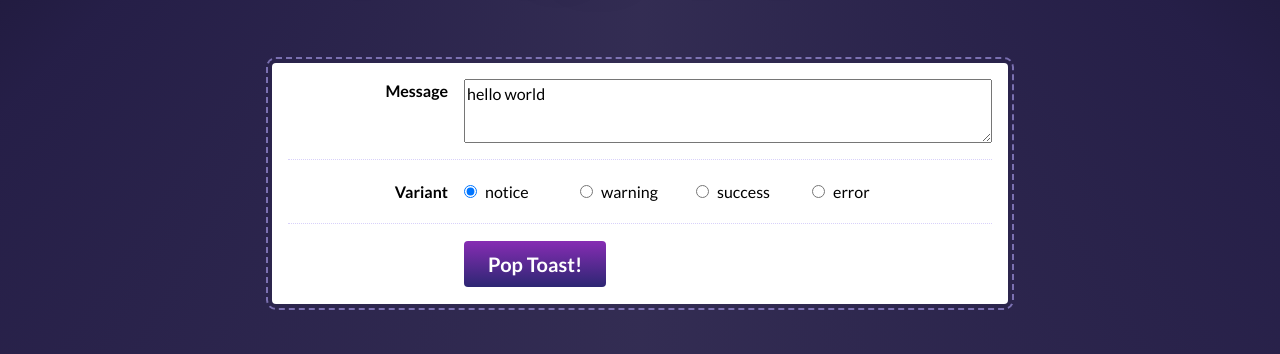
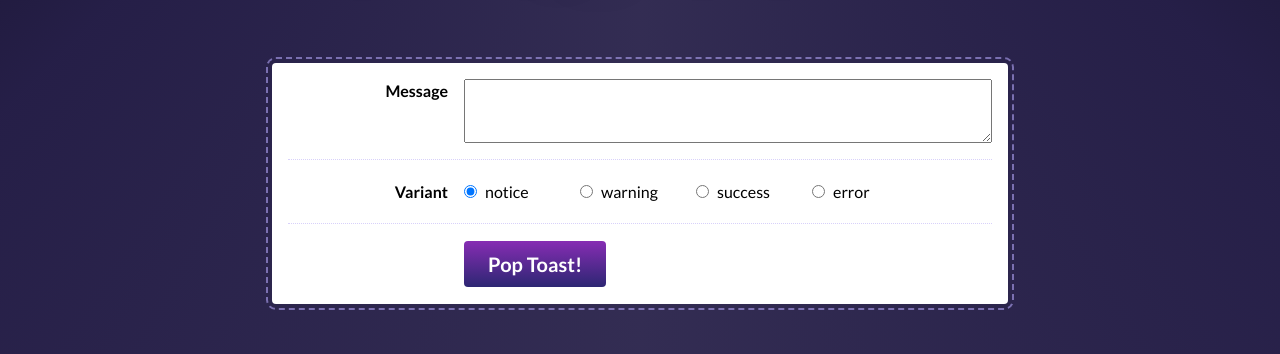
Before and after one commit to musengya/toast-component, a React (Create React App) app: page / in a window 1280 px wide. Shown: the part 365-719 px from the top of the page. Built offline with nearby package versions, Linux system fonts and the light colour scheme.

Commit message:
toast shelf

```diff
--- a/src/components/Toast/Toast.js
+++ b/src/components/Toast/Toast.js
@@ -12,14 +12,14 @@ const ICONS_BY_VARIANT = {
   error: AlertOctagon,
 };
 
-function Toast({ message, variant, onCloseToast }) {
+function Toast({ children, variant, onCloseToast }) {
   const Icon = ICONS_BY_VARIANT[variant];
   return (
     <div className={`${styles.toast} ${styles[variant]}`}>
       <div className={styles.iconContainer}>
         <Icon size={24} />
       </div>
-      <p className={styles.content}>{message}</p>
+      <p className={styles.content}>{children}</p>
       <button onClick={onCloseToast} className={styles.closeButton}>
         <X size={24} />
         <VisuallyHidden>Dismiss message</VisuallyHidden>
--- a/src/components/ToastPlayground/ToastPlayground.js
+++ b/src/components/ToastPlayground/ToastPlayground.js
@@ -1,23 +1,34 @@
-import React from 'react';
+import React, { useState } from 'react';
 
 import Button from '../Button';
-import Toast from '../Toast/Toast';
 
 import styles from './ToastPlayground.module.css';
+import ToastShelf from '../ToastShelf/ToastShelf';
 
 const VARIANT_OPTIONS = ['notice', 'warning', 'success', 'error'];
 
 function ToastPlayground() {
-  const [message, setMessage] = React.useState('hello world');
-  const [variant, setVariant] = React.useState('notice');
-  const [showToast, setShowToast] = React.useState(false);
+  const [message, setMessage] = useState('');
+  const [variant, setVariant] = useState('notice');
+
+  const [toasts, setToasts] = useState([]);
 
   const handleOpenToast = () => {
-    setShowToast(true);
+    setToasts([
+      ...toasts,
+      {
+        id: crypto.randomUUID(),
+        message,
+        variant,
+      },
+    ]);
+    setMessage('');
+    setVariant('notice');
   };
 
-  const handleCloseToast = () => {
-    setShowToast(false);
+  const handleCloseToast = (id) => {
+    const newToasts = toasts.filter((toast) => toast.id !== id);
+    setToasts(newToasts);
   };
 
   return (
@@ -26,8 +37,15 @@ function ToastPlayground() {
         <img alt="Cute toast mascot" src="/toast.png" />
         <h1>Toast Playground</h1>
       </header>
-      {showToast ? <Toast message={message} variant={variant} onCloseToast={handleCloseToast} /> : null}
-      <div className={styles.controlsWrapper}>
+
+      <ToastShelf toasts={toasts} onCloseToast={handleCloseToast} />
+      <form
+        onSubmit={(event) => {
+          event.preventDefault();
+          handleOpenToast();
+        }}
+        className={styles.controlsWrapper}
+      >
         <div className={styles.row}>
           <label htmlFor="message" className={styles.label} style={{ alignSelf: 'baseline' }}>
             Message
@@ -68,10 +86,12 @@ function ToastPlayground() {
         <div className={styles.row}>
           <div className={styles.label} />
           <div className={`${styles.inputWrapper} ${styles.radioWrapper}`}>
-            <Button onClick={handleOpenToast}>Pop Toast!</Button>
+            <Button type="submit" disabled={message === ''}>
+              Pop Toast!
+            </Button>
           </div>
         </div>
-      </div>
+      </form>
     </div>
   );
 }
--- a/src/components/ToastShelf/ToastShelf.js
+++ b/src/components/ToastShelf/ToastShelf.js
@@ -3,15 +3,16 @@ import React from 'react';
 import Toast from '../Toast';
 import styles from './ToastShelf.module.css';
 
-function ToastShelf() {
+function ToastShelf({ toasts, onCloseToast }) {
   return (
     <ol className={styles.wrapper}>
-      <li className={styles.toastWrapper}>
-        <Toast variant="notice">Example notice toast</Toast>
-      </li>
-      <li className={styles.toastWrapper}>
-        <Toast variant="error">Example error toast</Toast>
-      </li>
+      {toasts.map((toast) => (
+        <li key={toast.id} className={styles.toastWrapper}>
+          <Toast variant={toast.variant} onCloseToast={() => onCloseToast(toast.id)}>
+            {toast.message}
+          </Toast>
+        </li>
+      ))}
     </ol>
   );
 }
```
